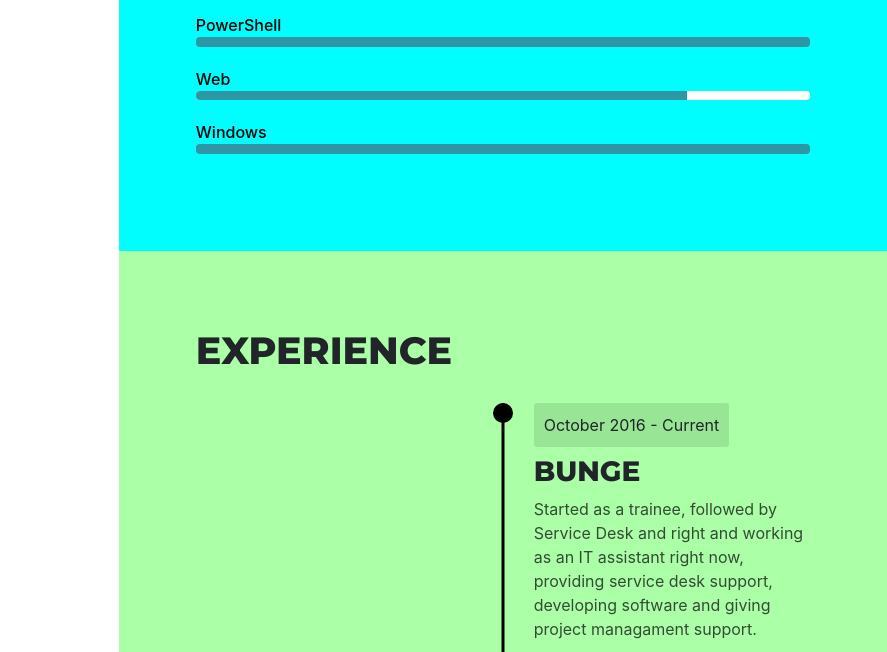
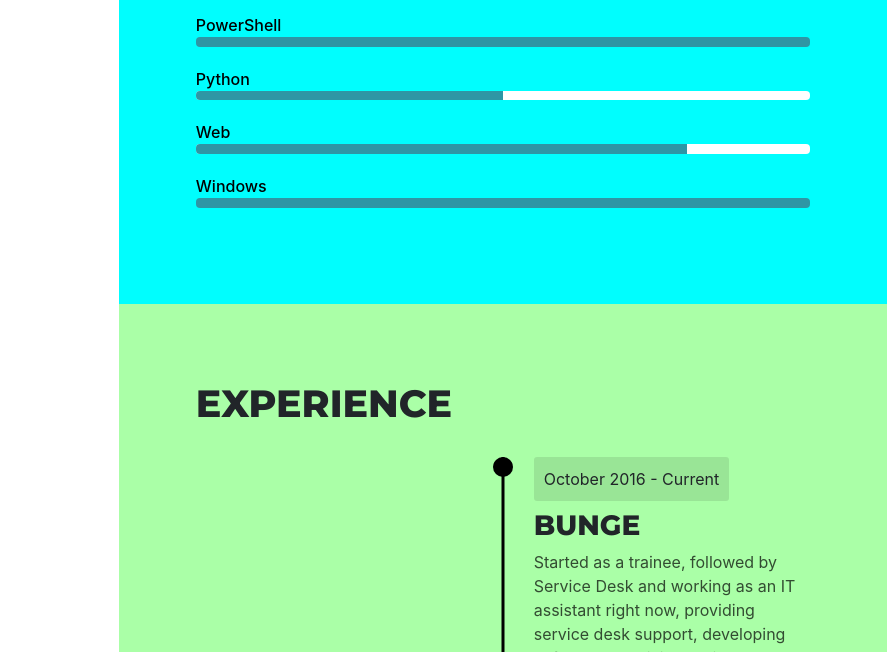
Before and after one commit to ismaventuras/ismaventuras.github.io, a plain HTML site: page index.html in a window 1280 px wide. Shown: the part 300-952 px from the top of the page, 393-1280 px from the left. Drawn offline with nearby package versions, Linux system fonts and the light colour scheme; a script that the page names is missing; some icons are missing.

Commit message:
Project Update 01052020

```diff
--- a/index.html
+++ b/index.html
@@ -139,6 +139,14 @@
 
 
   <div class="skill">
+    <span class="h6">Python</span>
+    <div class="progress">
+      <div class="progress-bar bg-blue" role="progressbar" style="width: 50%" aria-valuenow="10" aria-valuemin="0" aria-valuemax="100"></div>
+    </div>
+  </div>
+
+
+  <div class="skill">
     <span class="h6">Web</span>
     <div class="progress">
       <div class="progress-bar bg-blue" role="progressbar" style="width: 80%" aria-valuenow="10" aria-valuemin="0" aria-valuemax="100"></div>
@@ -166,7 +174,7 @@
       <div class="timeline-content  right ">
         <span class="date">October 2016 - Current</span>
         <h6 class="h3 my-2">Bunge</h6>
-        <p class="">Started as a trainee, followed by Service Desk and right and working as an IT assistant right now, providing service desk support, developing software and giving project managament support. </p>
+        <p class="">Started as a trainee, followed by Service Desk and working as an IT assistant right now, providing service desk support, developing software and giving project managament support. </p>
       </div>
     </div>
 
```
